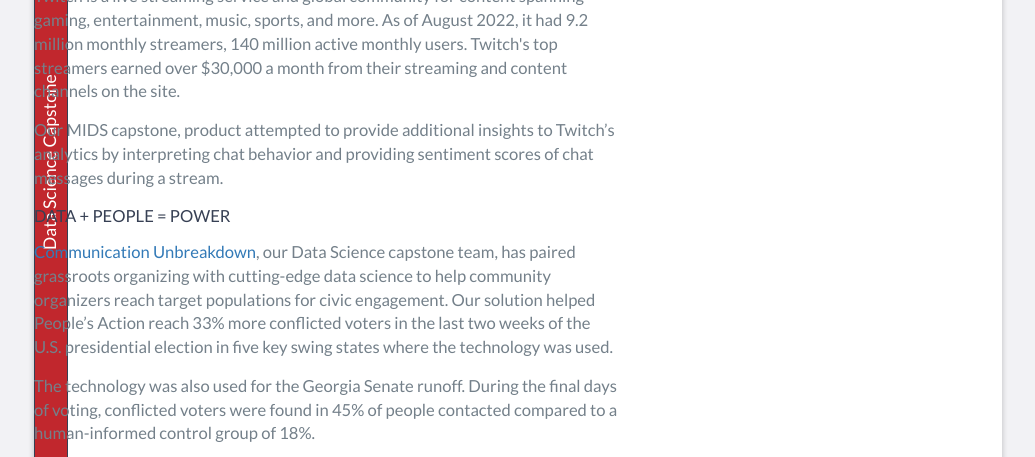
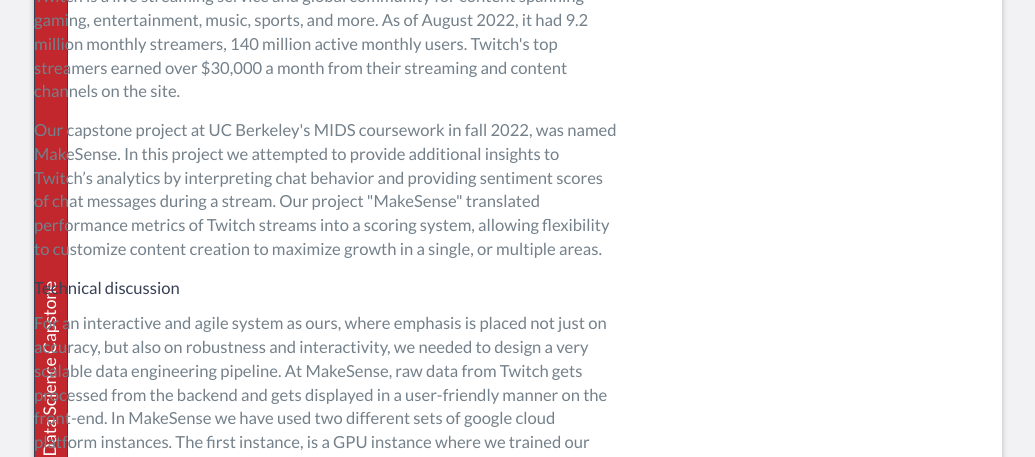
Before and after one commit to vbeohar/vbeohar.github.io, a website: page index.html in a window 1280 px wide. Shown: the part 1810-2267 px from the top of the page, without its empty margins (122-1157 px from the left). Drawn offline with nearby package versions, Linux system fonts and the light colour scheme.

Commit message:
Added makesense text

```diff
--- a/index.html
+++ b/index.html
@@ -125,32 +125,30 @@
                             </p>
                             <div id="more-unbreak">
                                 <p>
-                                    Our MIDS capstone, product attempted to  provide additional insights
+                                    Our capstone project at UC Berkeley's MIDS coursework in fall 2022, was named MakeSense. In this project we attempted to  provide additional insights
                                     to Twitch’s analytics by interpreting chat behavior and providing
-                                    sentiment scores of chat messages during a stream.
+                                    sentiment scores of chat messages during a stream. Our project "MakeSense" translated performance metrics of Twitch streams into a scoring system,
+                                    allowing flexibility to customize content creation to maximize growth in a single, or multiple areas.
+
                                 </p>
-                                <h4>DATA + PEOPLE = POWER</h4>
+                                <h4>Technical discussion</h4>
                                 <p>
-                                    <a
-                                        target="_blank"
-                                        href="https://unbreak.info/team"
-                                        >Communication Unbreakdown</a
-                                    >, our Data Science capstone team, has
-                                    paired grassroots organizing with
-                                    cutting-edge data science to help community
-                                    organizers reach target populations for
-                                    civic engagement. Our solution helped
-                                    People’s Action reach 33% more conflicted
-                                    voters in the last two weeks of the U.S.
-                                    presidential election in five key swing
-                                    states where the technology was used.
-                                </p>
-                                <p>
-                                    The technology was also used for the Georgia
-                                    Senate runoff. During the final days of
-                                    voting, conflicted voters were found in 45%
-                                    of people contacted compared to a
-                                    human-informed control group of 18%.
+                                    For an interactive and agile system as ours, where emphasis is placed not just on accuracy, but also on robustness and interactivity,
+                                    we needed to design a very scalable data engineering pipeline.
+
+                                    At MakeSense, raw data from Twitch gets processed from the backend and gets displayed in a user-friendly manner on the front-end.
+                                    In MakeSense we have used two different sets of google cloud platform instances. The first instance, is a GPU instance where we trained our BERT NLP models.
+                                    The second GCP instance is a non-GPU instance which hosts our real time Twitch listener scripts along with the back-end webserver code.
+                                    We consume data from Twitch in two different ways. The first is the set of unannotated realtime and recorded chat messages are consumed by our Twitch listener API.
+                                    The second set of data is the metadata for the streamers. After cleansing and preprocessing, the data is moved to a SQLite database which then acts as a data
+                                    store for our entire project. We use a double-fine tuning Transfer Learning approach to train a Base-BERT model with masked language modeling Sentiment Classification
+                                    tasks using PyTorch and the Transformers library by Hugging Face.
+
+                                    Finally, MakeSense used advanced Javascriptting techniques to enhance interactivity and user-friendliness of the front-end. We used jQuery in combination
+                                    with Ajax to make asynchronous calls from our various end-points to the webserver.
+                                    We then use a combination of D3 library and bootstrap container layouts for our interactive plotting and visualization needs.
+                                    These techniques are well suited for MakeSense because of their scalability, widespread adoption and visual appeal.
+                                    The only downside is that there is a very significant learning curve with jQuery, Ajax and particularly D3.
                                 </p>
                                 <div class="project-links">
                                     <a
```
